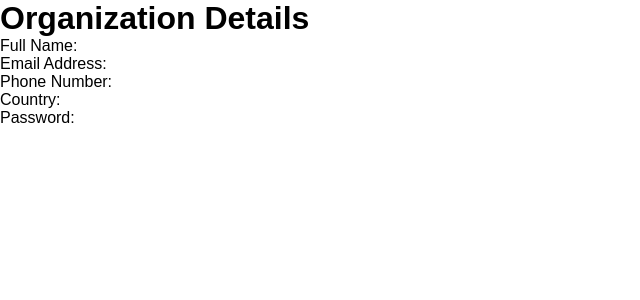
After one commit to Iampraiseottia/invoice, a PHP site: page /popup.html in a window 1280 px wide. The commit adds this page. Shown: the top 300 px of the page, without its empty margins (0-640 px from the left). Run offline with PHP 8.4, Linux system fonts and the light colour scheme.

Commit message:
popup re-structured

```diff
--- a/invoice.css
+++ b/invoice.css
@@ -843,24 +843,3 @@ hr{
 
 
 /* POP UP  */
-#popup-container {
-    display: none;
-    position: fixed;
-    top: 0;
-    left: 0;
-    width: 100%;
-    height: 100%;
-    background-color: rgba(0, 0, 0, 0.5);
-    z-index: 9999;
-}
-
-#popup-content {
-    background-color: #fff;
-    width: 300px;
-    height: 200px;
-    margin: 100px auto;
-    padding: 20px;
-    text-align: center;
-    border-radius: 5px;
-    box-shadow: 0 0 10px rgba(0, 0, 0, 0.3);
-}
--- a/invoice.js
+++ b/invoice.js
@@ -1581,22 +1581,12 @@ selectElement.addEventListener('change', (event) => {
 
 
 // POP UP
-  document.getElementById("user-image-link").addEventListener("click", function(event) {
-      event.preventDefault();
-
-      // Send an AJAX request to fetch user details from the backend using PHP
-      var xhr = new XMLHttpRequest();
-      xhr.open("GET", "invoice.php", true);
-      xhr.onreadystatechange = function() {
-          if (xhr.readyState === XMLHttpRequest.DONE && xhr.status === 200) {
-              var userDetails = xhr.responseText;
-              document.getElementById("popup-content").innerHTML = userDetails;
-              document.getElementById("popup-container").style.display = "block";
-          }
-      };
-      xhr.send();
-  });
-
-  document.getElementById("popup-container").addEventListener("click", function() {
-      document.getElementById("popup-container").style.display = "none";
-  });
+
+var popUpUserName = document.getElementById('username');
+var popUpEmail = document.getElementById('email');
+var popUpCountry = document.getElementById('Country');
+var popUpNumber = document.getElementById('phone_number');
+var popUpPassword = document.getElementById('password');
+var popUpBtn = document.getElementById('popUpBtn');
+// var popUpEdit = document.getElementById('');
+// var popUpUpdate = document.getElementById('');
--- /dev/null
+++ b/popup.html
@@ -0,0 +1,26 @@
+<!DOCTYPE html>
+<html lang="en">
+<head>
+    <meta charset="UTF-8">
+    <meta name="viewport" content="width=device-width, initial-scale=1.0">
+    <title>Document</title>
+    <link rel="stylesheet" href="invoice.css">
+    <link rel="stylesheet" href="register.html">
+</head>
+<body>
+    <div id="popup">
+         <h1>
+            Organization Details
+         </h1>
+
+         <label>Full Name: <p id="popup-name"></p></label>
+         <label>Email Address: <p id="popup-email"></p></label>
+         <label>Phone Number: <p id="popup-number"></p></label>
+         <label>Country: <p id="popup-country"></p></label>
+         <label>Password: <p id="popup-password"></p></label>
+
+    </div>
+
+    <script src="invoice.js"></script>
+</body>
+</html>
```
Also changed, not shown: invoice.html (+6 -8 lines).
